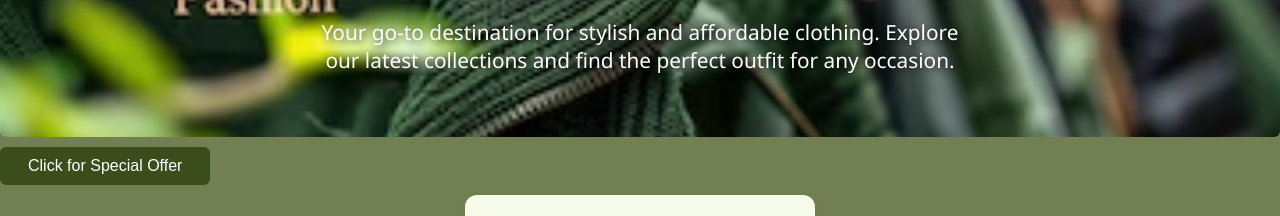
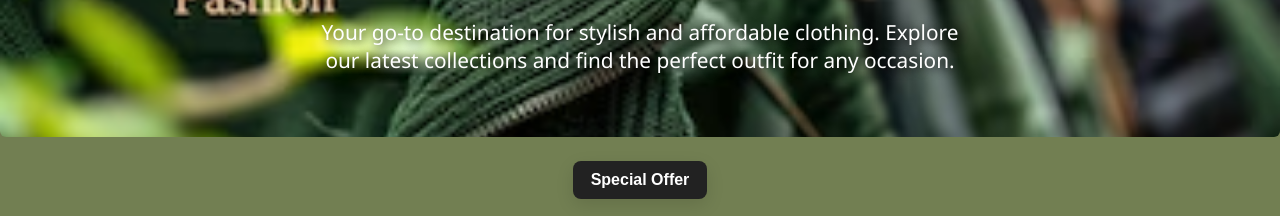
Before and after one commit to Kea-01Coder/FashionApparel, a plain HTML site: page index.html in a window 1280 px wide. Shown: the part 715-931 px from the top of the page. Drawn offline with Linux system fonts and the light colour scheme.

Commit message:
update
Added CSS to the button on the home page

```diff
--- a/Users.js
+++ b/Users.js
@@ -150,23 +150,6 @@ function searchSite()
         return;
     }
 
-    // key substring or path contains input
-    for (const [key, path] of Object.entries(pages)) {
-        if (key.includes(input) || path.toLowerCase().includes(input)) {
-            window.location.href = resolvePath(path);
-            return;
-        }
-    }
-
-    // fallback: partial word match (e.g., "about us" -> "about")
-    for (const [key, path] of Object.entries(pages)) {
-        const words = key.split(/[\W_]+/);
-        if (words.some(w => w.startsWith(input) || w.includes(input))) {
-            window.location.href = resolvePath(path);
-            return;
-        }
-    }
-
     alert("No matching page found.");
 }
 
@@ -189,7 +172,6 @@ function addToCart(item) {
     return true;
 }
 
-
 function displayCart() {
     let user = localStorage.getItem("loggedInUser");
     if (!user) return;
--- a/css/style.css
+++ b/css/style.css
@@ -559,3 +559,23 @@ iframe {
   cursor: pointer;
   font-size: 22px;
 }
+
+ .modal-trigger {
+      display: block;
+      margin: 24px auto;          /* centers and gives space above/below */
+      padding: 10px 18px;
+      background: #222;
+      color: #fff;
+      border: none;
+      border-radius: 8px;
+      cursor: pointer;
+      font-weight: 600;
+      box-shadow: 0 6px 18px rgba(0,0,0,0.12);
+      transition: transform .12s ease, box-shadow .12s ease;
+      width: max-content;
+}
+
+.modal-trigger:hover {
+      transform: translateY(-2px);
+      box-shadow: 0 10px 24px rgba(0,0,0,0.16);
+}
--- a/index.html
+++ b/index.html
@@ -57,7 +57,7 @@
         <img id="lightboxImg">
       </div>
 
-        <button onclick="openModal()">Click for Special Offer</button>
+      <button class="modal-trigger" onclick="openModal()">Special Offer</button>
       <div id="myModal" class="modal">
         <div class="modal-content">
           <span class="modal-close" onclick="closeModal()">&times;</span>
```
Also changed, not shown: pages/register.html (+0 -2 lines). Lines whose indentation alone changed are shown as unchanged.
